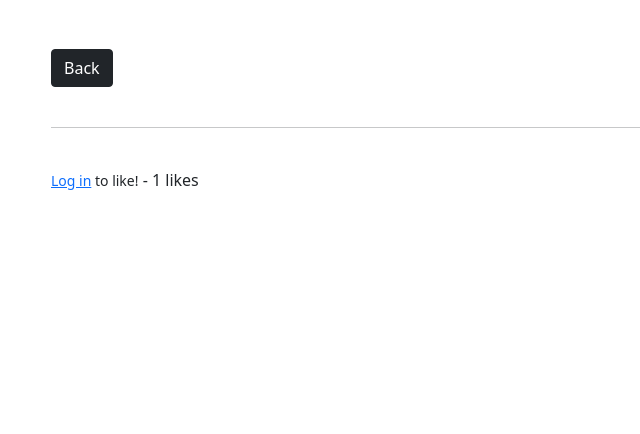
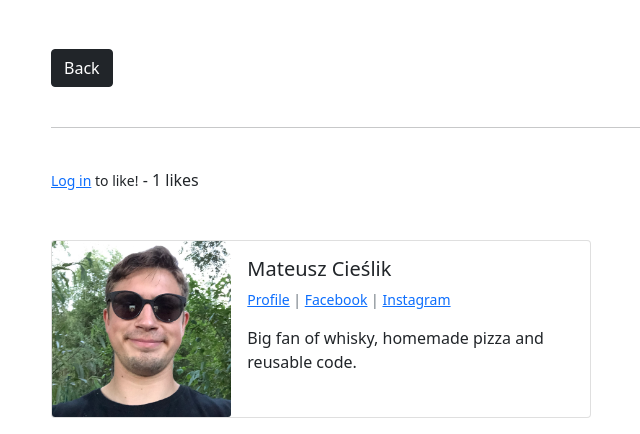
Before and after one commit to SirMefju/whiskyblog, a Django app: page /article/1 in a window 1280 px wide. Shown: the part 400-834 px from the top of the page, without its empty margins (31-671 px from the left). Before the commit the page ends 590 px from the top, so only its background shows below. Run offline with Django 3.2, Linux system fonts and the light colour scheme; data comes from the database, SQL or seed files in the repository; both versions use the stored data as it was after the commit; some libraries are stand-ins or nearby versions.

Commit message:
profile v2

```diff
--- /dev/null
+++ b/members/templates/registration/user_profile.html
@@ -0,0 +1,5 @@
+{% extends 'base.html %}
+{% block content %}
+<h1>User Profile</h1>
+{{ page_user }}
+{% endblock %}
--- a/members/urls.py
+++ b/members/urls.py
@@ -1,10 +1,12 @@
 from django.urls import path
-from .views import UserRegisterView, UserEditView, PasswordsChangeView
+from .views import UserRegisterView, UserEditView, PasswordsChangeView, ShowProfilePageView
 from django.contrib.auth import views as auth_views
 from . import views
+
 urlpatterns = [
     path('register/', UserRegisterView.as_view(), name='register'),
     path('edit_profile/', UserEditView.as_view(), name='edit_profile'),
     path('password/', PasswordsChangeView.as_view(template_name='registration/change-password.html')),
     path('password_success', views.password_success, name="password_success"),
+    path('<int:pk>/profile', ShowProfilePageView.as_view, name='show_profile_page'),
 ]
--- a/yerba/settings.py
+++ b/yerba/settings.py
@@ -123,6 +123,10 @@ USE_TZ = True
 STATIC_URL = '/static/'
 MEDIA_URL = '/media/'
 
+STATICFILES_DIRS = [
+    os.path.join(BASE_DIR, 'static')
+]
+
 MEDIA_ROOT = os.path.join(BASE_DIR, 'media')
 
 STATICFILES_DIRS = (os.path.join(BASE_DIR, 'static'),)
--- a/yerbata/models.py
+++ b/yerbata/models.py
@@ -18,9 +18,13 @@ class Category(models.Model):
 class Profile(models.Model):
     user = models.OneToOneField(User, null=True, on_delete=models.CASCADE)
     bio = models.TextField()
+    profile_pic = models.ImageField(null=True, blank=True, upload_to="images/profile/")
+    fb_url = models.CharField(max_length=255, null=True, blank=True)
+    instagram_url = models.CharField(max_length=255, null=True, blank=True)
 
     def __str__(self):
         return str(self.user)
+
 
 class Post(models.Model):
     title = models.CharField(max_length=255)
--- a/yerbata/templates/article_details.html
+++ b/yerbata/templates/article_details.html
@@ -1,6 +1,5 @@
-
 {% extends 'base.html' %}
-
+{% load static %}
 {% block title %}{{post.title_tag}}{% endblock %}
 {% block content %}
 
@@ -41,4 +40,33 @@
     {% endif %}
         - {{ total_likes }} likes
     </form>
+    <br/><br/>
+        <div class="card mb-3" style="max-width: 540px;">
+      <div class="row g-0">
+        <div class="col-md-4">
+{% if post.author.profile.profile_pic %}
+    <img src="{{ post.author.profile.profile_pic.url }}" class="card-img">
+{% else %}
+    <img src="{% static 'yerbata/images/default_profile_pic.jpg' %}" class="card-img">
+{% endif %}
+
+        </div>
+        <div class="col-md-8">
+          <div class="card-body">
+            <h5 class="card-title">{{ post.author.first_name }} {{ post.author.last_name }}</h5>
+              <p class="small text-muted">
+                  <a href="{% url 'show_profile_page' post.author.profile.id %}">Profile</a> |
+                  {% if post.author.profile.fb_url %}
+                    <a href="{{ post.author.profile.fb_url }}">Facebook</a> |
+                  {% endif %}
+                  {% if post.author.profile.instagram_url %}
+                  <a href="{{ post.author.profile.instagram_url }}">Instagram</a>
+                  {% endif %}
+              </p>
+            <p class="card-text">{{ post.author.profile.bio }}</p>
+          </div>
+        </div>
+      </div>
+    </div>
+<!--     <img src="{{ post.author.profile.profile_pic.url }}" width=100 height=100, class="rounded-circle">-->
 {% endblock %}
```
Also changed, not shown: members/views.py (+15 -2 lines), db.sqlite3, media/images/profile/admin_profile_pic.jpeg (added), static/yerbata/images/default_profile_pic.jpg (added), yerbata/migrations/0012_auto_20210427_1117.py (added).
